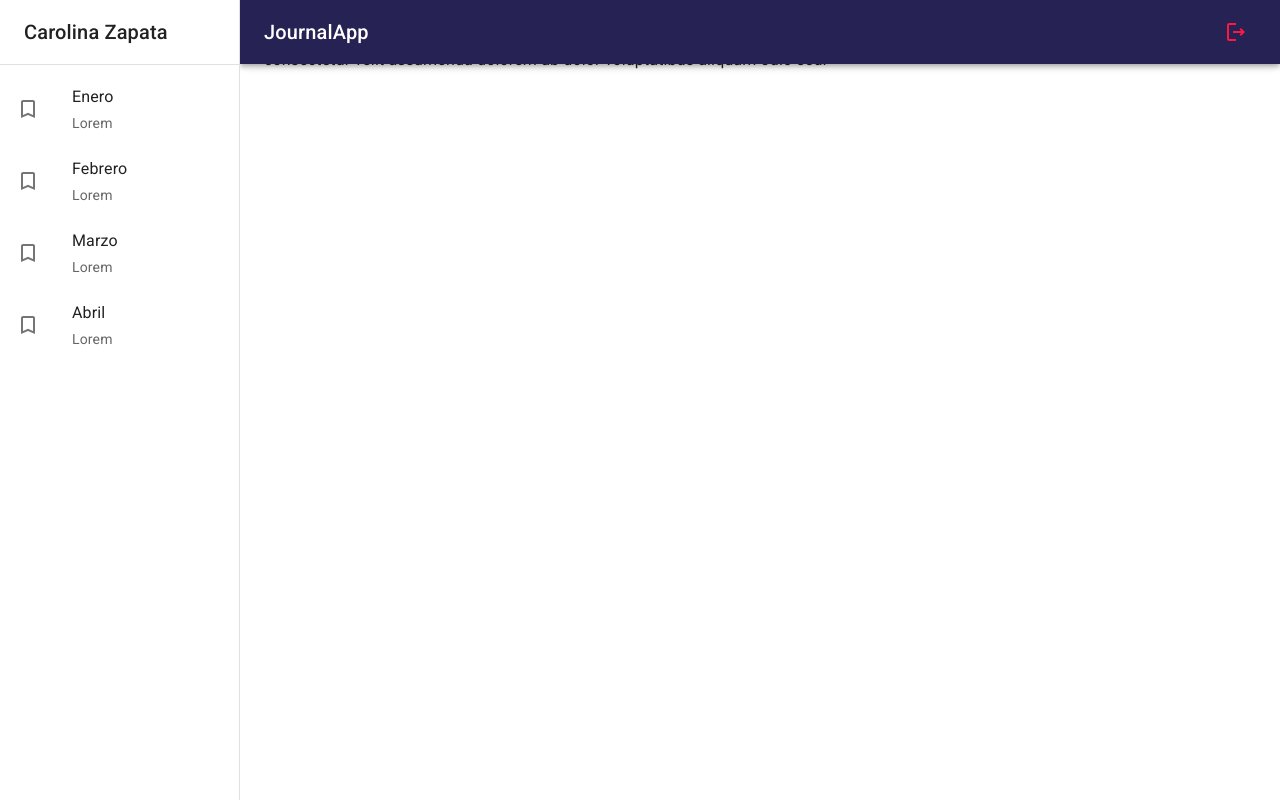
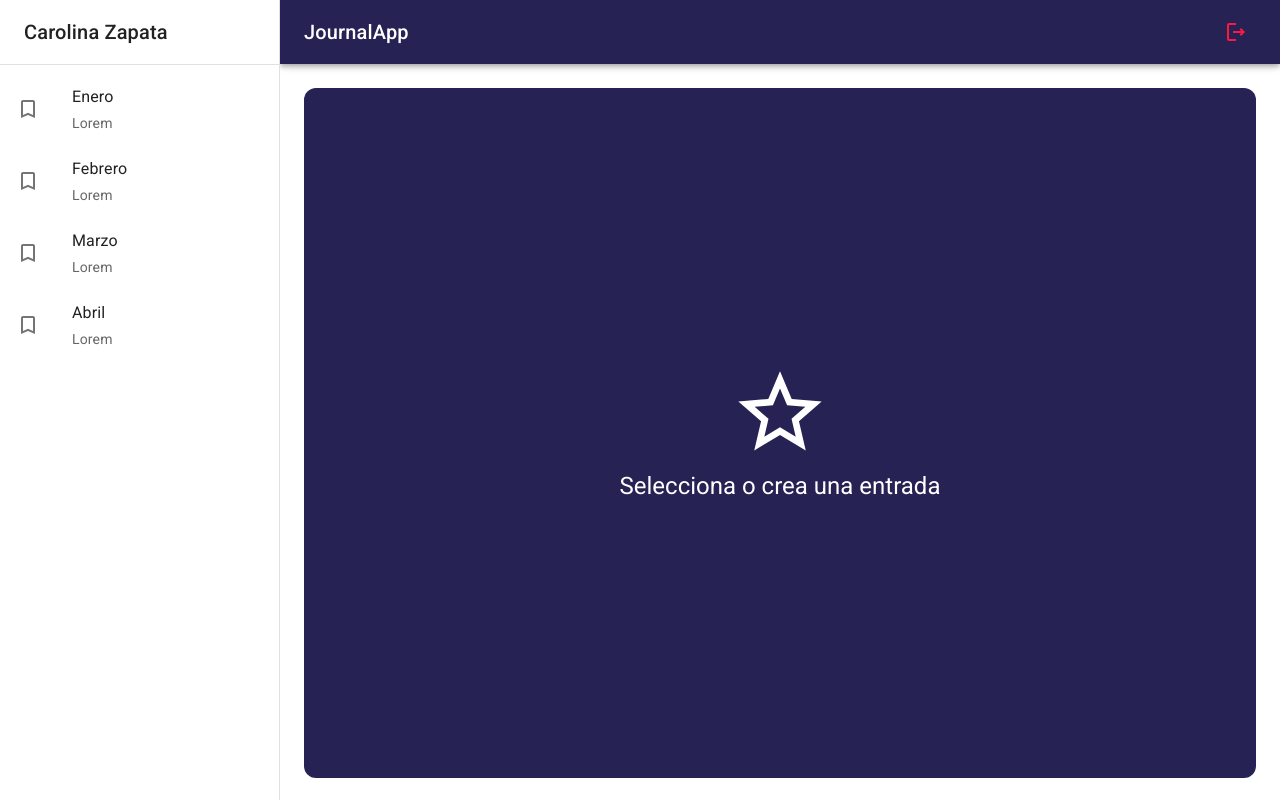
Before and after one commit to cazavi/journal-app, a React (Vite) app: page / in a window 1280 px wide. Built offline with nearby package versions, Linux system fonts and the light colour scheme.

Commit message:
nothing selected view

```diff
--- a/src/journal/index.js
+++ b/src/journal/index.js
@@ -1,2 +1,5 @@
 export * from './pages';
 export * from './routes';
+export * from './layout';
+export * from './components';
+export * from './views';
--- a/src/journal/layout/JournalLayout.jsx
+++ b/src/journal/layout/JournalLayout.jsx
@@ -1,7 +1,8 @@
-import { Box } from "@mui/material";
+import {Toolbar } from "@mui/material";
+import { Box } from "@mui/system";
 import { NavBar, SideBar } from "../components"
 
-const drawerWidth= 240;
+const drawerWidth= 280;
 
 export const JournalLayout = ({children}) => {
   return (
@@ -12,7 +13,7 @@
         component='main'
         sx={{flexGrow:1, p:3}}
       >
-        {/* Toolbar */}
+        <Toolbar />
         {children}
       </Box>
     </Box>
--- a/src/journal/pages/JournalPage.jsx
+++ b/src/journal/pages/JournalPage.jsx
@@ -1,10 +1,10 @@
-import {Typography} from '@mui/material';
 import { JournalLayout } from '../layout/JournalLayout';
+import { NothingSelectedView } from '../views/NothingSelectedView';
 
 export const JournalPage = () => {
   return (
     <JournalLayout>
-      <Typography>Lorem, ipsum dolor sit amet consectetur adipisicing elit. Cum error omnis suscipit quis quam, libero illum facilis, eveniet pariatur odit consectetur velit assumenda dolorem ab dolor voluptatibus aliquam odio sed.</Typography>
+      <NothingSelectedView />
     </JournalLayout>
   )
 }
--- /dev/null
+++ b/src/journal/views/NothingSelectedView.jsx
@@ -0,0 +1,23 @@
+import { StarOutline } from "@mui/icons-material"
+import { Grid, Typography } from "@mui/material"
+
+
+export const NothingSelectedView = () => {
+  return (
+  <Grid
+    container
+    spacing={0}
+    direction="column"
+    alignItems="center"
+    justifyContent="center"
+    sx={{minHeight: 'calc(100vh - 110px)', backgroundColor: 'primary.main', borderRadius:3}}
+  >
+    <Grid item xs={12}>
+      <StarOutline sx={{fontSize:100, color:'white'}}/>
+    </Grid>
+    <Grid item xs={12}>
+      <Typography color='white' variant='h5'>Selecciona o crea una entrada</Typography>
+    </Grid>
+  </Grid>
+  )
+}
--- /dev/null
+++ b/src/journal/views/index.js
@@ -0,0 +1 @@
+export * from './NothingSelectedView';
```
